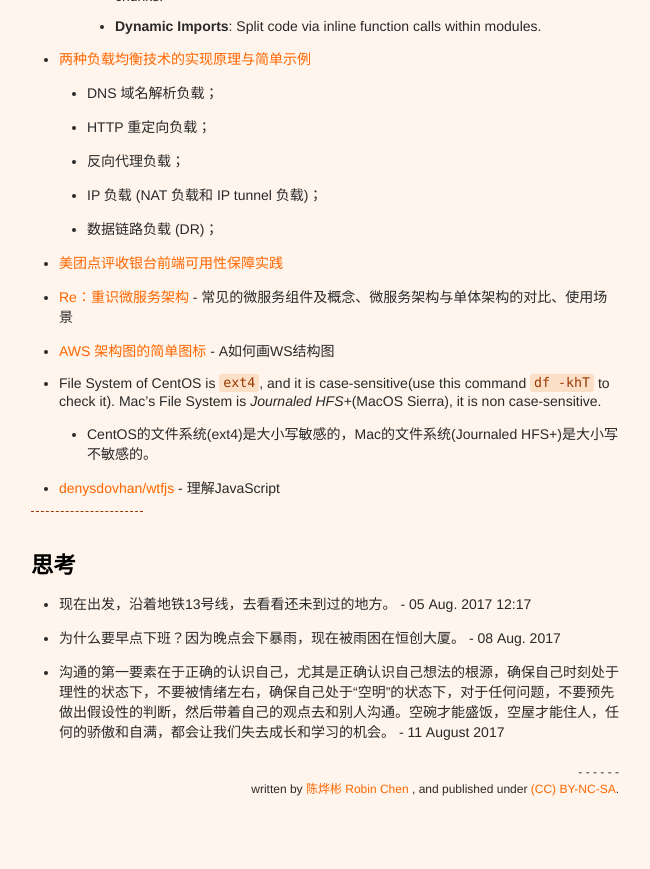
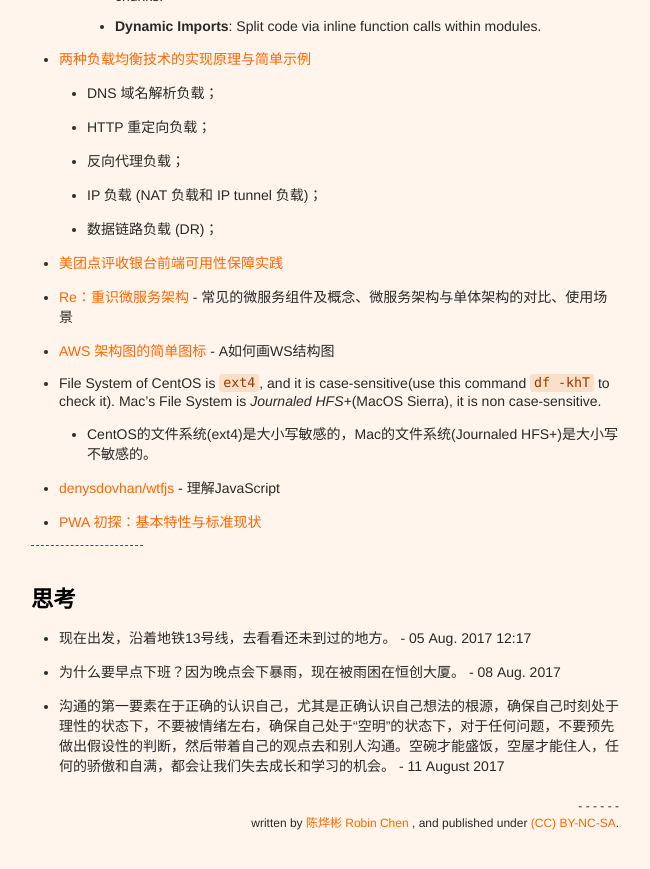
Before and after one commit to xianyuxmu/xianyuxmu.github.io, a Jekyll site: the page built from _posts/2017-08-01-monthly-reading.md, in a window 1280 px wide and 900 px high, scrolled down 1393 px. Shown: the top 869 px of the window, without its empty margins (315-965 px from the left). Built offline with Jekyll 4.4.1, drawn with Linux system fonts in a browser that asks for light colours; comment, search, counter and statistics services are not loaded.

Commit message:
Daily Reading of 13 Aug. 2017

```diff
--- a/_posts/2017-08-01-monthly-reading.md
+++ b/_posts/2017-08-01-monthly-reading.md
@@ -75,6 +75,7 @@ tags:
 - File System of CentOS is `ext4`, and it is case-sensitive(use this command `df -khT` to check it). Mac's File System is *Journaled HFS+*(MacOS Sierra), it is non case-sensitive.
 	- CentOS的文件系统(ext4)是大小写敏感的，Mac的文件系统(Journaled HFS+)是大小写不敏感的。
 - [denysdovhan/wtfjs](https://github.com/denysdovhan/wtfjs) - 理解JavaScript
+- [PWA 初探：基本特性与标准现状](http://harttle.com/2017/01/28/pwa-explore.html)
 
 
 
```
